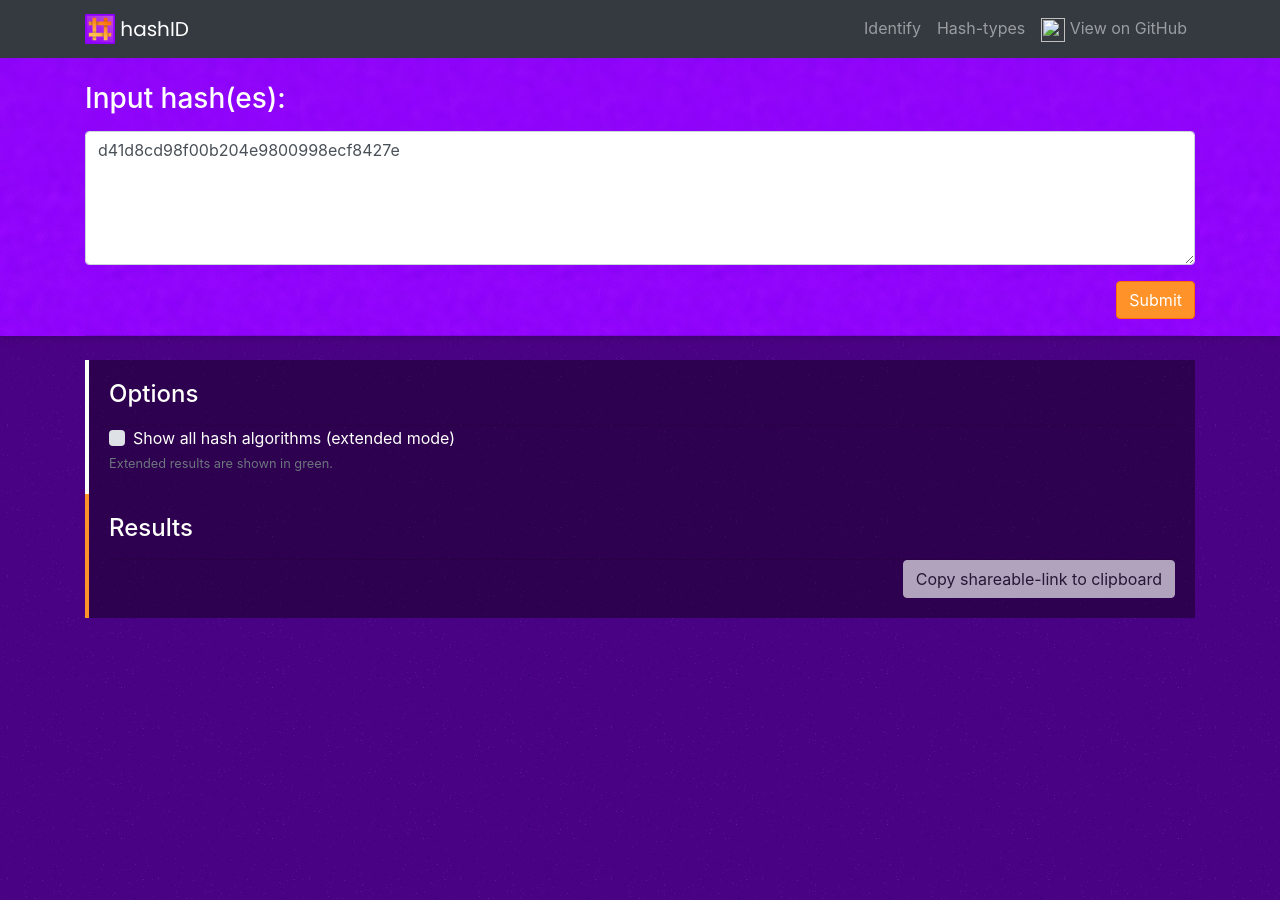
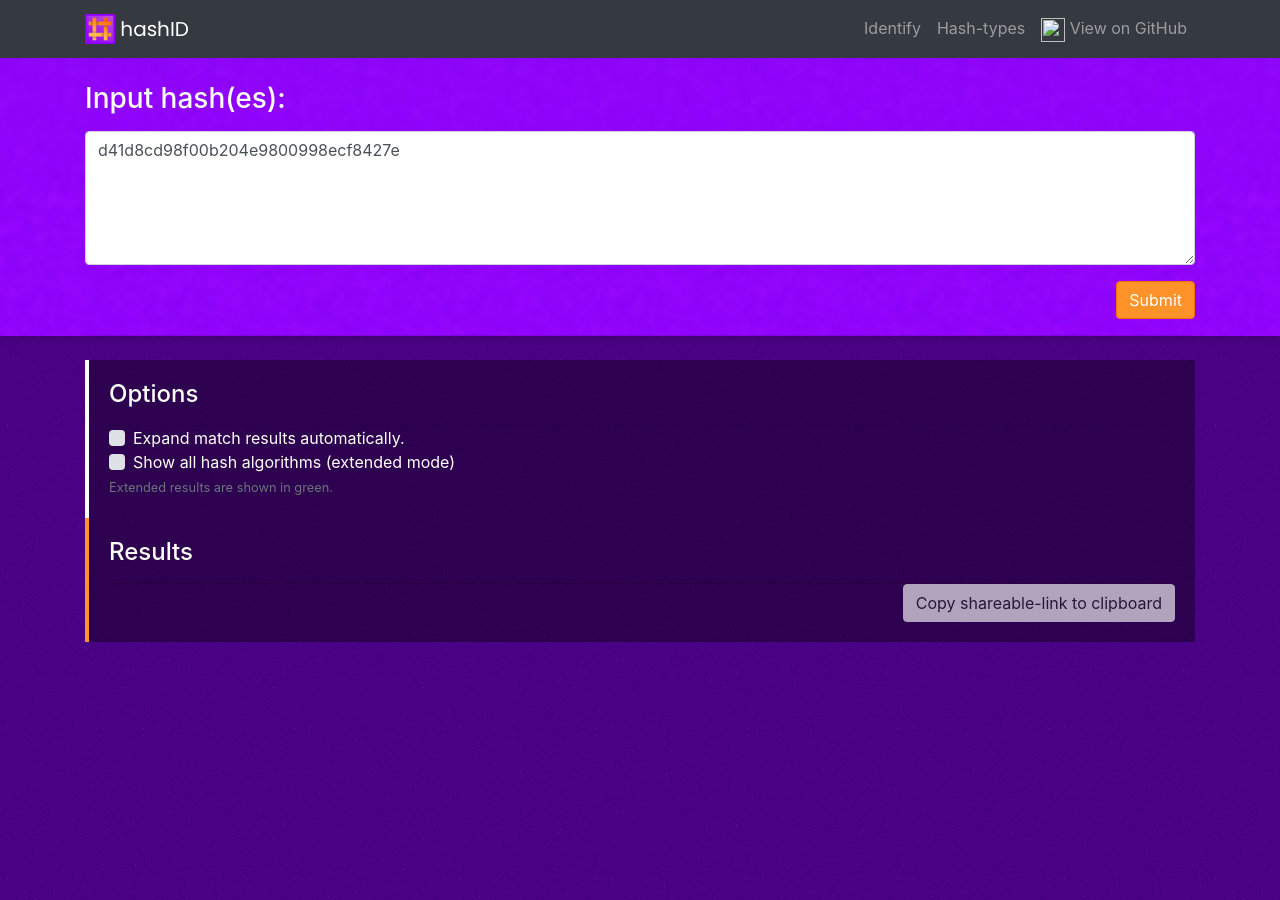
Before and after one commit to psypanda/hashID, a Jekyll site: the page built from index.html, in a window 1280 px wide. Built offline with Jekyll 4.4.1, drawn with Linux system fonts in a browser that asks for light colours.

Commit message:
Added checkbox option to automatically expand the results

```diff
--- a/_includes/head.html
+++ b/_includes/head.html
@@ -3,8 +3,8 @@
 <link rel="icon" href="./img/icon.png">
 <link rel="stylesheet" href="./css/bootstrap.min.css" />
 <link href="https://fonts.googleapis.com/css?family=Poppins" rel="stylesheet">
-<link rel="stylesheet" href="./css/hashID.css?v=1.3">
+<link rel="stylesheet" href="./css/hashID.css?v=1.4">
 <link rel="stylesheet" href="./css/spinner.css" />
 <script src="https://cdnjs.cloudflare.com/ajax/libs/jquery/3.3.1/jquery.min.js" type="text/javascript"></script>
 <script src="./js/bootstrap.min.js" type="text/javascript"></script>
-<script src="./js/hashID.js?v=1.3" type="text/javascript"></script>
+<script src="./js/hashID.js?v=1.4" type="text/javascript"></script>
--- a/index.html
+++ b/index.html
@@ -20,6 +20,10 @@
     <div class="options">
         <h4>Options</h4>
         <hr>
+        <div id="expanded" class="custom-control custom-checkbox">
+            <input type="checkbox" class="custom-control-input" id="expandedCheck">
+            <label class="custom-control-label" for="expandedCheck">Expand match results automatically.</label>
+        </div>
         <div id="extended" class="custom-control custom-checkbox">
             <input type="checkbox" class="custom-control-input" id="extendedCheck">
             <label class="custom-control-label" for="extendedCheck">Show all hash algorithms (extended mode)</label>
--- a/js/hashID.js
+++ b/js/hashID.js
@@ -33,6 +33,7 @@
     let tempid = 0;
     let listed = [];
     let extended;
+    let expanded;
 
     // Source: https://stackoverflow.com/a/13419367/2650847
     function parseQuery(queryString) {
@@ -50,6 +51,9 @@
         var regex = new RegExp('t(rue)?', 'i');
         if(regex.test(queryParams["extended"])) {
             extended.setSelected(true);
+        }
+        if(regex.test(queryParams["expanded"])) {
+            expanded.setSelected(true);
         }
         if(queryParams["hashes"]) {
             let input = queryParams["hashes"].split(",").join("\n");
@@ -84,6 +88,7 @@
         hashInput = $("#hashes");
         btnShare = $("#share");
         extended = new CheckBox("#extended");
+        expanded = new CheckBox("#expanded");
 
         extended.element.change(function() {
             updateExtendedView();
@@ -116,7 +121,7 @@
     <input type="text" class="form-control"
            id="inlineFormInputGroup" value="${encodeURI(hash.value)}" readonly>
 </div>
-<div class="collapse multi-collapse-${tempid} show" id="collapse1-${tempid}">
+<div class="collapse multi-collapse-${tempid} ${expanded.isSelected() ? '' : 'show'}" id="collapse1-${tempid}">
     <div class="alert ${hash.matches.length > 0 ? 'alert-success' : 'alert-light'} match-count" role="alert" align="CENTER"
         for="tbody-${tempid}"
         data-total="${hash.matches.filter(match => match.extended === false).length}" data-total-extended="${hash.matches.length}">
@@ -124,7 +129,7 @@
     </div>
     <hr>
 </div>
-<div class="collapse multi-collapse-${tempid} table-responsive" id="collapse2-${tempid}">
+<div class="collapse multi-collapse-${tempid} table-responsive ${expanded.isSelected() ? 'show' : ''}" id="collapse2-${tempid}">
     <table class="table" style="margin-top: 16px;">
         <thead>
             <tr>
@@ -190,6 +195,9 @@
         if(extended.isSelected()) {
             shareURL += "&extended=true";
         }
+        if(expanded.isSelected()) {
+            shareURL += "&expanded=true";
+        }
 
         textToClipboard(shareURL);
     };
```
